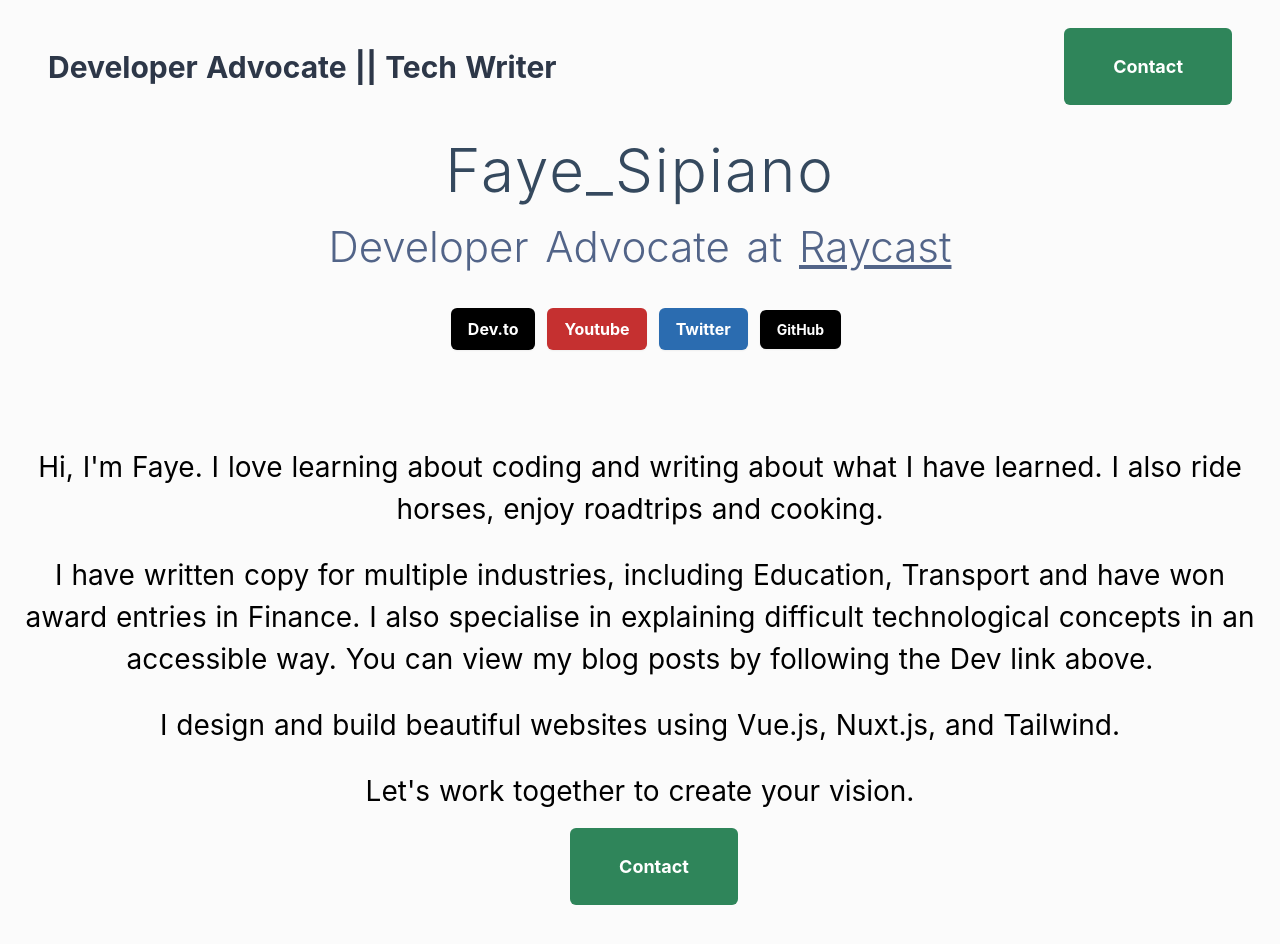
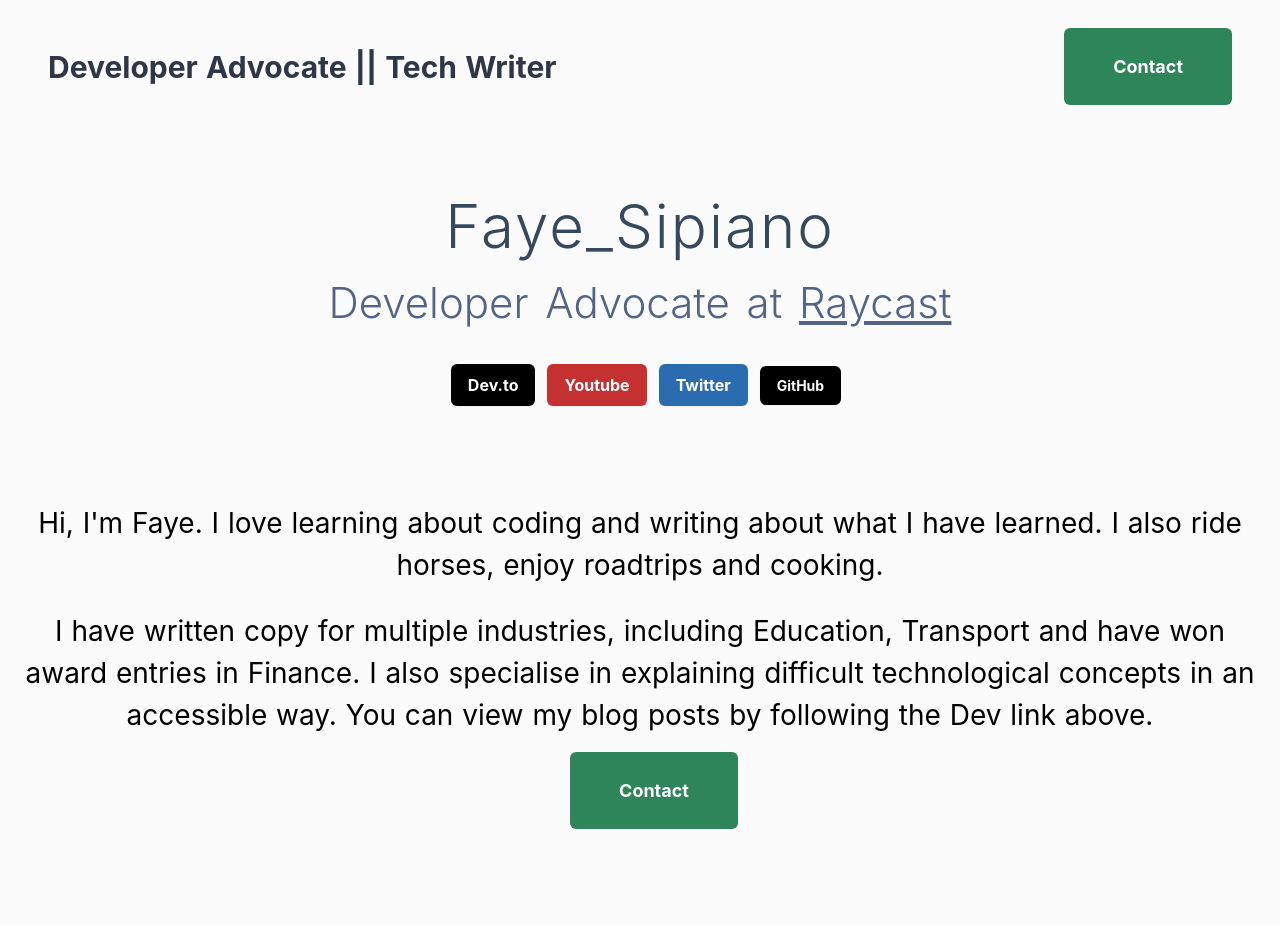
Before and after one commit to FSipiano/faye_portfolio, a Nuxt app: page / in a window 1280 px wide. Built offline with nearby package versions, Linux system fonts and the light colour scheme; a small style sheet from the web is missing.

Commit message:
small paragraph now

```diff
--- a/pages/index.vue
+++ b/pages/index.vue
@@ -47,16 +47,11 @@
           Hi, I'm Faye. I love learning about coding and writing about what I have learned.
           I also ride horses, enjoy roadtrips and cooking.
         </p>
-        <p class="paragraph pt-6 sm: px-6">I have written copy for multiple
+        <p class="paragraph pt-6 sm: px-6 pb-4">I have written copy for multiple
           industries, including Education, Transport and have won award entries in Finance.
           I also specialise in explaining difficult technological concepts in an accessible way.
           You can view my blog posts by following the Dev link above.
         </p>
-        <p class="paragraph py-6 sm: px-6">
-          I design and build beautiful websites using Vue.js, Nuxt.js, and
-          Tailwind.
-        </p>
-        <p class="paragraph pb-4">Let's work together to create your vision.</p>
         <div class="justify-center mt-4 flex-shrink-0 flex md:mt-0 md:ml-4 mb-10">
           <ContactButton
           ></ContactButton>
```
